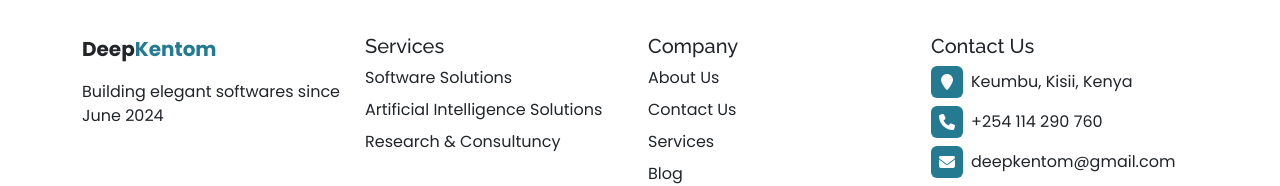
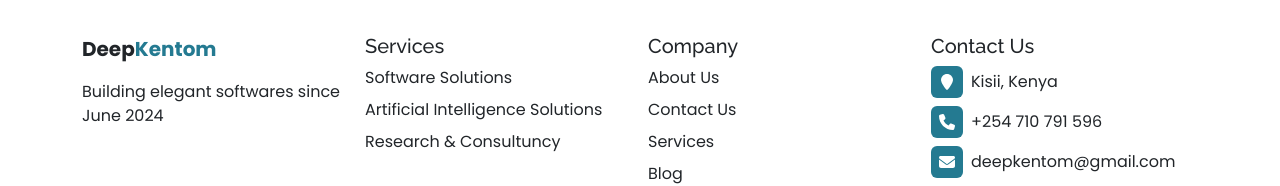
Before and after one commit to AIIKS-KSU-TEAM/Deepkentom-frontend, a Vue app: page / in a window 1280 px wide. Shown: the part 1256-1442 px from the top of the page. Built offline with nearby package versions, Linux system fonts and the light colour scheme; no server answers.

Commit message:
Update TheFooter.vue
updating location and contact details

```diff
--- a/src/components/TheFooter.vue
+++ b/src/components/TheFooter.vue
@@ -71,7 +71,7 @@
                 >
                   <font-awesome-icon icon="location-pin" />
                 </span>
-                <span>Keumbu, Kisii, Kenya</span>
+                <span>Kisii, Kenya</span>
               </li>
               <li class="d-inline-flex gap-2 align-items-center">
                 <span
@@ -79,7 +79,7 @@
                 >
                   <font-awesome-icon icon="phone" />
                 </span>
-                <span>+254 114 290 760</span>
+                <span>+254 710 791 596</span>
               </li>
               <li class="d-inline-flex gap-2 align-items-center">
                 <span
```
